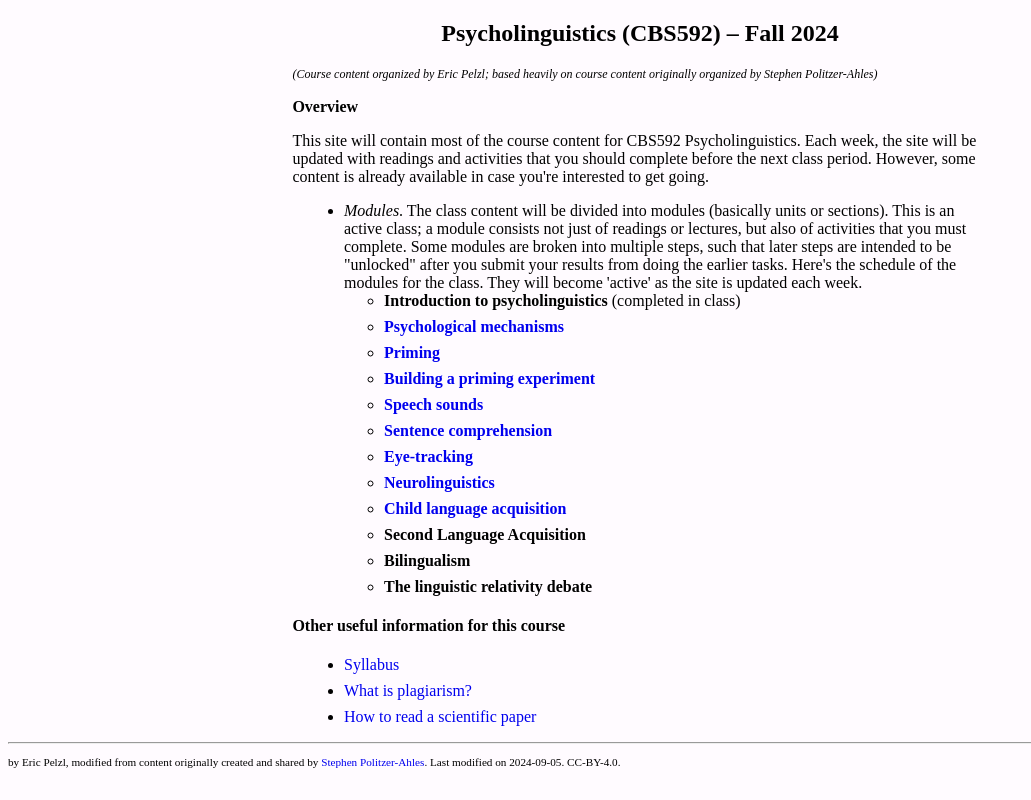
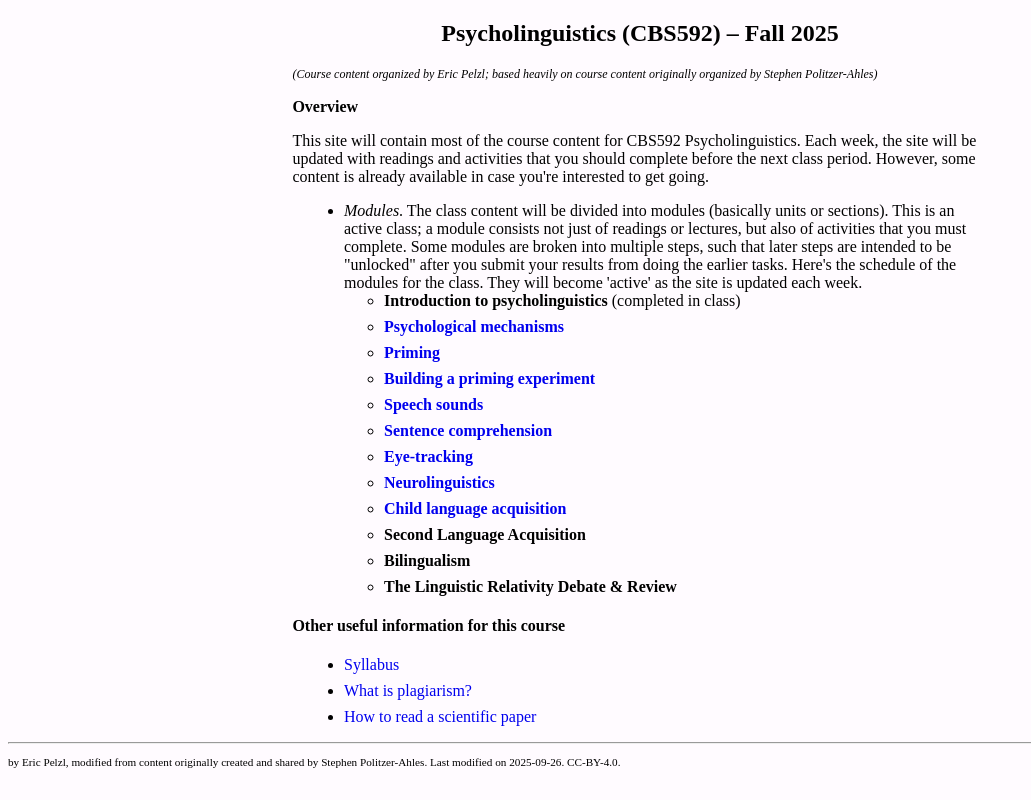
Before and after one commit to puzzl-e/cbs592, a plain HTML site: page index.html in a window 1280 px wide. Shown: the whole page, without its empty margins (0-1031 px from the left). Drawn offline with nearby package versions, Linux system fonts and the light colour scheme; some packages are replaced by stand-ins of ours.

Commit message:
Update index.html

```diff
--- a/index.html
+++ b/index.html
@@ -7,7 +7,7 @@
 	</script>
 </head>
 <body>
-<h2>Psycholinguistics (CBS592) &ndash; Fall 2024</h2>
+<h2>Psycholinguistics (CBS592) &ndash; Fall 2025</h2>
 
 <p class="centercol"><span style="font-size:12px;"><em>(Course content organized by Eric Pelzl;</em> <em>based heavily on course content originally organized by Stephen Politzer-Ahles)</em></span></p>
 
@@ -30,7 +30,7 @@
 		<li><a href="Acquisition/index.html"><strong>Child language acquisition</strong></a>&nbsp;</li>
 		<li><strong>Second Language Acquisition</strong>&nbsp;</li>
 		<li><strong>Bilingualism</strong>&nbsp;</li>
-		<li><strong>The linguistic relativity debate</strong>&nbsp;</li>
+		<li><strong>The Linguistic Relativity Debate & Review</strong>&nbsp;</li>
 	</ul>
 	</li>
 </ul>
@@ -44,6 +44,6 @@
 </ul>
 
 <hr />
-<p class="mini">by Eric Pelzl, modified from content originally created and shared by&nbsp;<a href="https://www.polyu.edu.hk/cbs/sjpolit/">Stephen Politzer-Ahles</a>. Last modified on 2024-09-05. CC-BY-4.0.</p>
+<p class="mini">by Eric Pelzl, modified from content originally created and shared by Stephen Politzer-Ahles. Last modified on 2025-09-26. CC-BY-4.0.</p>
 </body>
 </html>
```
